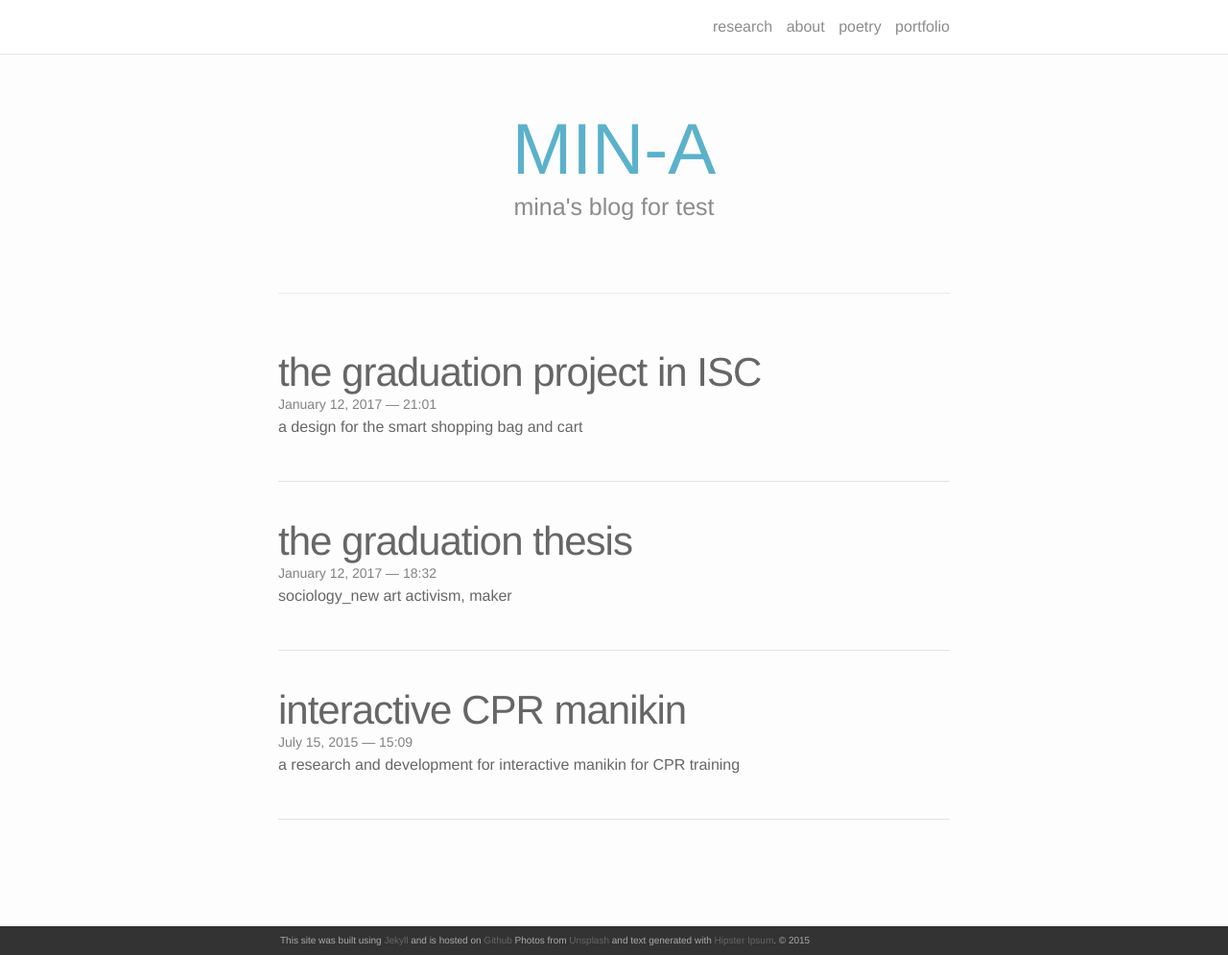
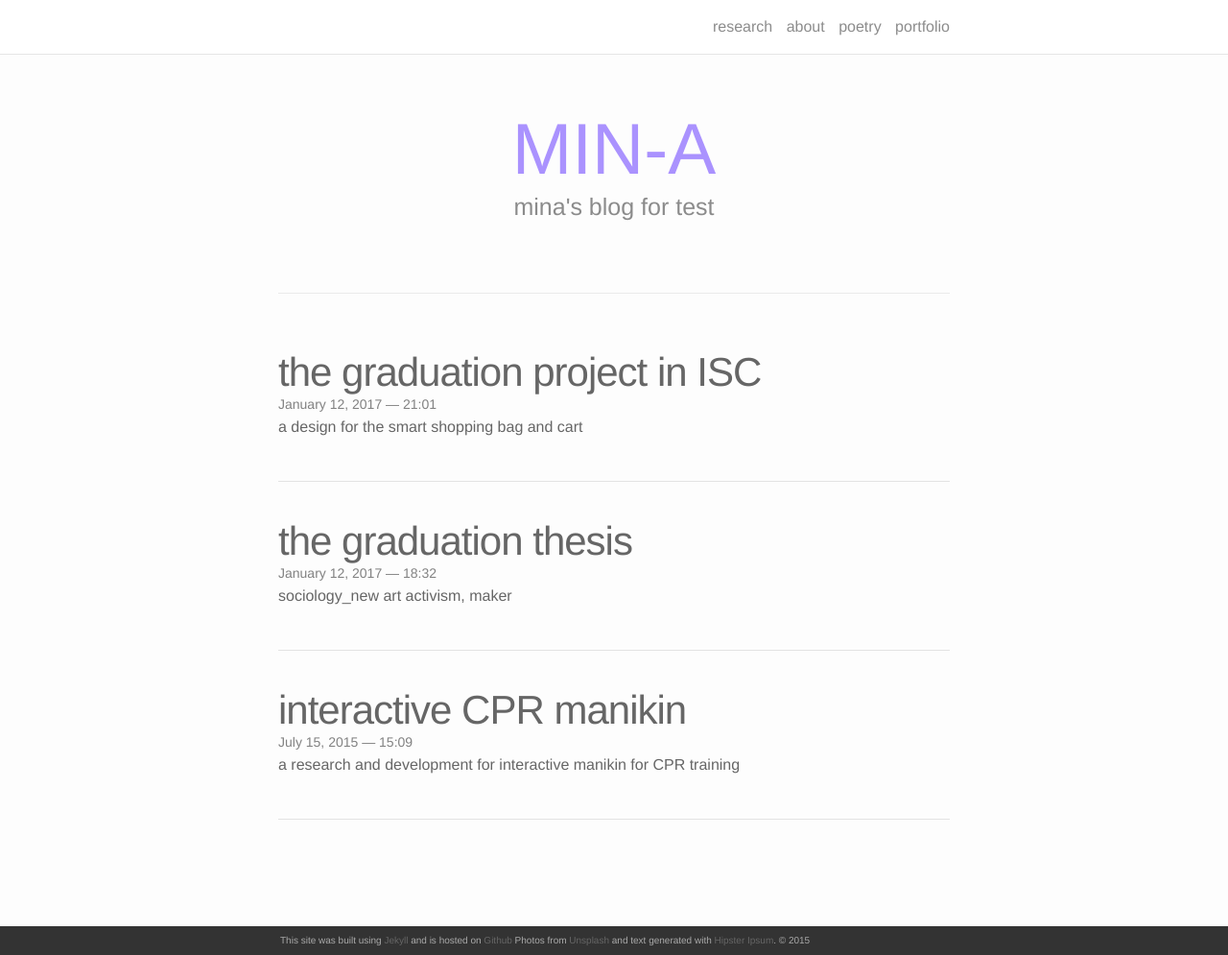
Before and after one commit to lucid2713/lucid2713.github.io, a Jekyll site: the page built from index.html, in a window 1280 px wide and 995 px high. Shown: the whole window at 96% size. Built offline with Jekyll 4.4.1, drawn with Linux system fonts in a browser that asks for light colours; nearby versions of some CDN libraries; the list of posts is cut into pages by our own code.

Commit message:
theme color purple change

```diff
--- a/_sass/_base.scss
+++ b/_sass/_base.scss
@@ -29,7 +29,7 @@ $orange: #F29105;
 $blue: #2698BA;
 $green: #11D68B;
 $lime_green: #B7D12A;
-$purple: #B509AC;
+$purple: #8F6FFF;
 
 
 $grey-color-dark: #333;   /* footer */
@@ -37,7 +37,7 @@ $grey-color-light: #ddd;  /* navigation bar border */
 $text-color:     #666;
 
 /* Set theme color *************************/
-$theme-color:   $blue;
+$theme-color:   $purple;
 
 
 /************************************************************/
```
